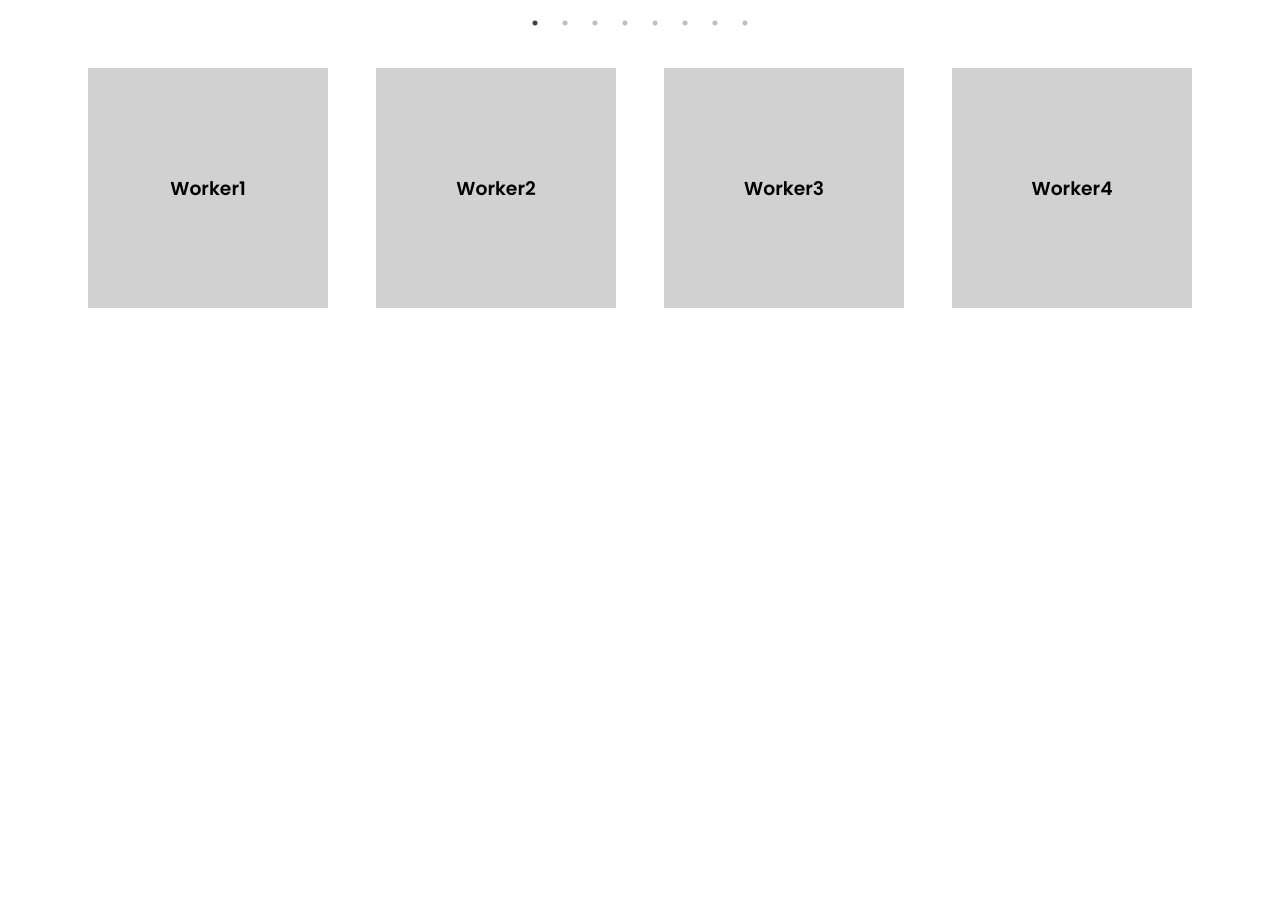
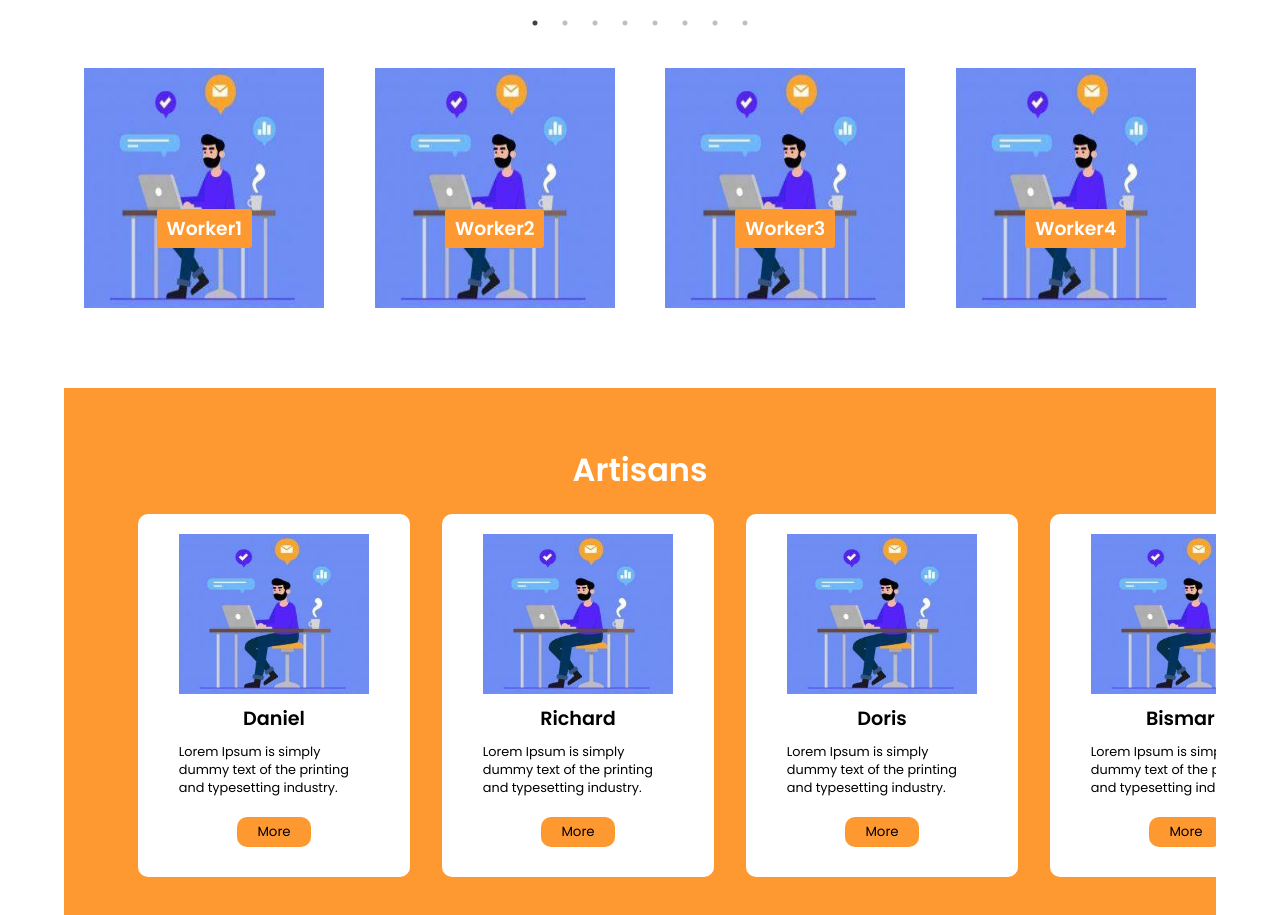
Before and after one commit to ARTISANS-HUB/ArtisansHub, a React (Create React App) app in the folder client/: page / in a window 1280 px wide. Shown: the part 476-1391 px from the top of the page. Before the commit the page ends 864 px from the top, so only its background shows below. Built offline with nearby package versions, Linux system fonts and the light colour scheme.

Commit message:
done with services filter section and artisan section

```diff
--- /dev/null
+++ b/client/src/css/artisanCard.css
@@ -0,0 +1,62 @@
+.artisan-card{
+    /* background: #fe9931; */
+    background: #fff;
+    width: 17rem;
+    height: auto;
+    padding: 20px 0;
+    border-radius: 10px;
+    display: flex;
+    flex-direction: column;
+    align-items: center;
+    justify-content: center;
+}
+
+.artisan-card .artisan-card-upper{
+    width: 100%;
+    /* height: 60%; */
+    display: flex;
+    align-items: center;
+    justify-content: center;
+}
+
+.artisan-card-upper img{
+    width: 70%;
+    margin: 0 auto;
+}
+
+.artisan-card .artisan-card-middle{
+
+    display: flex;
+    flex-direction: column;
+    padding-top: 10px;
+    align-items: center;
+    justify-content: center;
+    /* text-align: center; */
+    width: 70%;
+}
+
+.artisan-card-middle h3{
+    font-size: 1.2rem;
+    text-transform: capitalize;
+}
+.artisan-card-middle p{
+    font-size: 0.8rem;
+    padding: 10px 0;
+}
+.artisan-card-bottom{
+    width: 100%;
+    display: flex;
+    align-items: center;
+    justify-content: center;
+    padding: 10px 0;
+
+}
+.artisan-card-bottom button{
+   border: none;
+   outline: none;
+   background: #fe9931;
+   /* background: #fff; */
+   padding: 5px 20px;
+   border-radius: 10px;
+   cursor: pointer;
+}
--- /dev/null
+++ b/client/src/css/artisansCard.css
@@ -0,0 +1,60 @@
+.artisans-card-container{
+    display: flex;
+    flex-direction: column;
+    flex-wrap: wrap;
+    justify-content: center;
+    /* gap: 1rem; */
+    padding: 3% 5%;
+    width: 90%;
+    margin: 0 auto;
+    background-color: #fe9931;
+    margin-top: -5rem;
+    /* height: 50rem; */
+    overflow-x: scroll;
+
+
+}
+
+.artisans-card-container .artisans-card-bottom{
+    overflow-x: hidden;
+    /* background: #000; */
+    padding: 0 10px;
+    /* width: 95%; */
+}
+
+.artisans-card-container::-webkit-scrollbar{
+    width: 10px;
+    height: 10px;
+}
+.artisans-card-container::-webkit-scrollbar-track{
+   background: #fe9931
+}
+.artisans-card-container::-webkit-scrollbar-thumb{
+    background: #fe9931
+}
+
+.artisans-card-container .artisans-card-header{
+    width: 100%;
+    display: flex;
+    justify-content: center;
+    align-items: center;
+    padding: 20px 0;
+    color: #fff;
+    font-size: 2rem;
+    text-transform: capitalize;
+}
+
+.artisans-card-container .artisans-card-list{
+    /* width: 100%; */
+    display: flex;
+    /* flex-wrap: wrap; */
+    /* justify-content: center; */
+    gap: 2rem;
+    /* background: #000; */
+    overflow: hidden;
+}
+
+
+.slick-prev:before, .slick-next:before{
+    color: #000 !important;
+}
--- a/client/src/css/filterCategory.css
+++ b/client/src/css/filterCategory.css
@@ -1,19 +1,45 @@
+
 .filter-category-container{
     /* width: 90%; */
-    margin:40px auto;
+    margin:5rem auto;
     /* background: #000; */
 }
 
 .filter-category-container .filter-category-card{
     width: 15rem;
     height: 15rem;
-    background-color: #d1d1d1;
+
     display: flex;
     flex-direction: column;
     align-items: center;
     justify-content: center;
+    text-decoration: none;
+    position: relative;
+
+}
+
+.filter-category-card h3{
+    color: #fff;
+    background: #fe9931;
+    padding: 5px 10px;
+    border-radius: 3px;
 }
 
 .filter-category-card p{
     text-align: center;
 }
+
+.filter-category-card .filter-category-card-img{
+    width: 15rem;
+    height: 15rem;
+    display: flex;
+    align-items: center;
+    justify-content: center;
+    background-color: #fff;
+    /* border-radius: 50%; */
+    position: absolute;
+    top: -2.5rem;
+    left: 50%;
+    transform: translateX(-50%);
+    z-index: -1;
+}
--- a/client/src/css/serviceCategory.css
+++ b/client/src/css/serviceCategory.css
@@ -61,7 +61,9 @@
     margin-top: 20px;
     display: flex;
     align-items: center;
-    justify-content: center;
+    justify-content: space-between;
+    gap: 10px;
+    flex-wrap: wrap;
 
 }
 
--- a/client/src/index.css
+++ b/client/src/index.css
@@ -11,3 +11,17 @@ code {
   font-family: source-code-pro, Menlo, Monaco, Consolas, 'Courier New',
     monospace;
 }
+
+
+body::-webkit-scrollbar {
+  width: 10px;
+  height: 10px;
+}
+
+body::-webkit-scrollbar-track {
+  background-color: #ccc;
+}
+
+body::-webkit-scrollbar-thumb {
+  background-color: #aaa;
+}
--- /dev/null
+++ b/client/src/views/platform/includes/ArtisanCard.js
@@ -0,0 +1,25 @@
+import React from 'react'
+import { Link } from 'react-router-dom'
+import "../../../css/artisanCard.css";
+
+
+const ArtisanCard = ({name,description,link,img}) => {
+  return (
+    <div className='artisan-card'>
+        <div className='artisan-card-upper'>
+            <img src={img} alt='artisan' className='artisan-img'/>
+        </div>
+        <div className='artisan-card-middle'>
+           <h3>{name}</h3>
+           <p>{description}</p>
+        </div>
+        <div className='artisan-card-bottom'>
+           <Link to={link} style={{textDecoration:"none"}}>
+                <button className='artisan-card-btn'>More</button>
+           </Link>
+        </div>
+    </div>
+  )
+}
+
+export default ArtisanCard
--- /dev/null
+++ b/client/src/views/platform/includes/ArtisansCard.js
@@ -0,0 +1,77 @@
+import React from 'react'
+import ArtisanCard from './ArtisanCard'
+import "../../../css/artisansCard.css";
+import { artisanData } from './utils';
+
+import "slick-carousel/slick/slick.css";
+import "slick-carousel/slick/slick-theme.css";
+import Slider from "react-slick";
+
+const ArtisansCard = () => {
+
+    const settings = {
+        dots: true,
+        infinite: true,
+        speed: 500,
+        slidesToShow: 1,
+        slidesToScroll: 1,
+        initialSlide: 0,
+          responsive: [
+            {
+              breakpoint: 1024,
+              settings: {
+                slidesToShow: 3,
+                slidesToScroll: 3,
+                infinite: true,
+                dots: true
+              }
+            },
+            {
+              breakpoint: 600,
+              settings: {
+                slidesToShow: 2,
+                slidesToScroll: 2,
+                initialSlide: 2
+              }
+            },
+            {
+              breakpoint: 480,
+              settings: {
+                slidesToShow: 1,
+                slidesToScroll: 1
+              }
+            }
+          ]
+      };
+
+  return (
+    <div className='artisans-card-container'>
+        <h2 className='artisans-card-header'>
+            Artisans
+        </h2>
+        <div className='artisans-card-bottom'>
+
+       <div className='artisans-card-list'>
+                {/* <Slider {...settings}> */}
+
+                        {
+                                artisanData.map((artisan) =>
+                                        <ArtisanCard
+                                            key={artisan.name}
+                                            name={artisan.name}
+                                            description={artisan.description}
+                                            link={artisan.link}
+                                            img={artisan.img}
+                                        />
+                                    )
+
+                            }
+                {/* </Slider> */}
+       </div>
+        </div>
+
+    </div>
+  )
+}
+
+export default ArtisansCard
--- a/client/src/views/platform/includes/Categories.js
+++ b/client/src/views/platform/includes/Categories.js
@@ -1,11 +1,13 @@
 import React from 'react'
 import "../../../css/serviceCategory.css";
 
-const Categories = ({icon,title,bgColor,filterCards}) => {
+const Categories = ({icon,title,category,bgColor,handleFilterChange}) => {
+
+
   return (
     <div className='category-container'>
 
-        <button className='category-card' onClick={filterCards} style={{backgroundColor:bgColor}}>
+        <button className='category-card' onClick={handleFilterChange} value={category} style={{backgroundColor:bgColor}}>
             <div className='category-card-icon'>{icon}</div>
             <div className='category-card-text'>{title}</div>
         </button>
--- a/client/src/views/platform/includes/FilterCategory.js
+++ b/client/src/views/platform/includes/FilterCategory.js
@@ -3,13 +3,15 @@ import { categoryData } from './utils'
 import "../../../css/filterCategory.css"
 
 
-const FilterCategory = ({name,description}) => {
+
+const FilterCategory = ({name,description,img}) => {
   return (
     <div className='filter-category-container'>
 
        <div className='filter-category-card'>
             <h3 className='filter-category-card-name'>{name}</h3>
-            <p>{description}</p>
+            {/* <p>{description}</p> */}
+            <img className='filter-category-card-img' src={img} alt={name} />
        </div>
 
 
--- a/client/src/views/platform/includes/ServiceCategory.js
+++ b/client/src/views/platform/includes/ServiceCategory.js
@@ -7,32 +7,23 @@ import "slick-carousel/slick/slick-theme.css";
 import Slider from "react-slick";
 import { cartCategories, categoryData } from './utils';
 import FilterCategory from './FilterCategory';
+import myImage from "../../../uploads/bg.jpeg"
+import {Link } from 'react-router-dom';
 
 const ServiceCategory = () => {
-  const [cards,setCards]=useState(categoryData)
+  const [filteredCards, setFilteredCards] = useState(categoryData);
+  const [filteredCategory, setFilteredCategory] = useState(cartCategories);
 
-  const [filterOption,setFilterOption]= useState(["all","cleaning"])
-  const [filter,setFilter] = useState("all")
+  const filterCards = (buttonValue) => {
+    console.log(buttonValue);
+    const filteredCards = categoryData.filter((card) => card.category === buttonValue);
+    setFilteredCards(filteredCards);
+  };
 
- const filterCards=()=>{
-  const filteredCards = cards.filter((card)=>{
-    if(filter ==="all"){
-      return true
-    }else{
-      return card.category === filter
-    }
-  })
-console.log(filteredCards)
-  setCards(filteredCards)
- }
-
- const handleFilterChange = (e)=>{
-  const selectedFilter = e.target.value;
-  console.log(selectedFilter)
-  setFilter(selectedFilter)
- }
-
-
+  const handleFilterChange = (e) => {
+    const buttonValue = e.target.value;
+    filterCards(buttonValue);
+  };
 
   const settings = {
     dots: true,
@@ -81,20 +72,24 @@ console.log(filteredCards)
         <div className='card'>
             <Slider {...settings}>
                 {cartCategories.map((category,index) => {
-                  return <Categories key={index} onClick={handleFilterChange} icon={category.icon} title={category.title} />
+
+                  return <Categories key={index}  icon={category.icon} title={category.title} category={category.category} handleFilterChange={handleFilterChange} />
                 })
               }
             </Slider>
             </div>
         </div>
 
-       <div className='category-filter'>
+      <Link to={"#"} className='category-filter' style={{textDecoration:"none"}}>
+
        {
-          categoryData.map((cat)=>{
-            return <FilterCategory name={cat.name} description={cat.description}/>
+
+          filteredCards.map((cat)=>{
+            return <FilterCategory name={cat.name} img={myImage}/>
           })
         }
-       </div>
+
+      </Link>
     </div>
   )
 }
--- a/client/src/views/platform/includes/utils.js
+++ b/client/src/views/platform/includes/utils.js
@@ -2,23 +2,27 @@
 export const categoryData = [
     {
         name:"Worker1",
-        category:"cleaning",
+        category:"cleaner",
+        img:"../../../uploads/bg.jpeg",
         desc:"This command will add the library to your project."
     },
 
     {
         name:"Worker2",
-        category:"electrician",
+        category:"welder",
+        img:"../../../uploads/bg.jpeg",
         desc:"This command will add the library to your project."
     },
     {
         name:"Worker3",
-        category:"plumbing",
+        category:"carpenter",
+        img:"../../../uploads/bg.jpeg",
         desc:"This command will add the library to your project."
     },
     {
         name:"Worker4",
         category:"shoemaker",
+        img:"../../../uploads/bg.jpeg",
         desc:"This command will add the library to your project."
     },
 
@@ -28,8 +32,8 @@ export const categoryData = [
 export const cartCategories = [
     {
       icon: <i class="fas fa-utensils"></i>,
-      title: 'cleaning',
-      category:"cleaning"
+      title: 'cleaner',
+      category:"cleaner"
     },
     {
       icon: <i class="fas fa-utensils"></i>,
@@ -38,26 +42,72 @@ export const cartCategories = [
     },
     {
       icon: <i class="fas fa-utensils"></i>,
-      title: 'carpenter'
+      title: 'carpenter',
+      category:"carpenter"
     },
     {
       icon: <i class="fas fa-utensils"></i>,
-      title: 'electrician'
+      title: 'electrician',
+      category: 'electrician'
     },
     {
       icon: <i class="fas fa-utensils"></i>,
-      title: 'plumber'
+      title: 'plumber',
+      category: 'plumber'
     },
     {
       icon: <i class="fas fa-utensils"></i>,
-      title: 'shoe maker'
+      title: 'shoe maker',
+      category: 'shoe maker'
     },
     {
       icon: <i class="fas fa-utensils"></i>,
-      title: 'tailor'
+      title: 'tailor',
+      category: 'tailor',
     },
     {
       icon: <i class="fas fa-utensils"></i>,
-      title: 'Tv Repairer'
+      title: 'Tv Repairer',
+      category: 'Tv Repairer'
     },
   ]
+
+
+  export const artisanData = [
+    {
+      name:"Daniel",
+      description:"Lorem Ipsum is simply dummy text of the printing and typesetting industry.",
+      link:"#",
+      img:"../../../uploads/bg.jpeg"
+    },
+    {
+      name:"Richard",
+      description:"Lorem Ipsum is simply dummy text of the printing and typesetting industry.",
+      link:"#",
+      img:"../../../uploads/bg.jpeg",
+    },
+    {
+      name:"Doris",
+      description:"Lorem Ipsum is simply dummy text of the printing and typesetting industry.",
+      link:"#",
+      img:"../../../uploads/bg.jpeg"
+    },
+    {
+      name:"Bismark",
+      description:"Lorem Ipsum is simply dummy text of the printing and typesetting industry.",
+      link:"#",
+      img:"../../../uploads/bg.jpeg"
+    },
+    {
+      name:"Bismark",
+      description:"Lorem Ipsum is simply dummy text of the printing and typesetting industry.",
+      link:"#",
+      img:"../../../uploads/bg.jpeg"
+    },
+    {
+      name:"Bismark",
+      description:"Lorem Ipsum is simply dummy text of the printing and typesetting industry.",
+      link:"#",
+      img:"../../../uploads/bg.jpeg"
+    },
+  ]
--- a/client/src/views/platform/index.js
+++ b/client/src/views/platform/index.js
@@ -4,14 +4,16 @@ import "../../css/platform.css";
 import Banner from "./includes/Banner";
 import ServiceCategory from "./includes/ServiceCategory";
 import FilterCategory from "./includes/FilterCategory";
+import ArtisansCard from "./includes/ArtisansCard";
 
 const Index = () => {
 	return (
 		<div>
 
-
+		{/* <TopNavBar/> */}
 		<Banner/>
 		<ServiceCategory/>
+		<ArtisansCard/>
 
 
 
```
